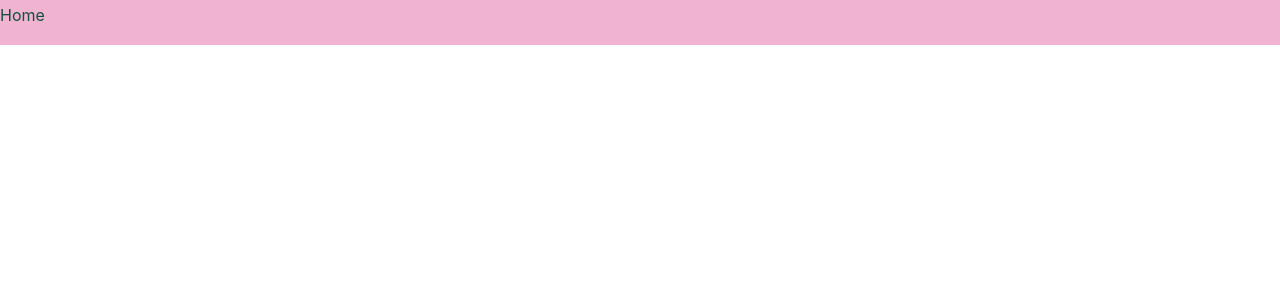
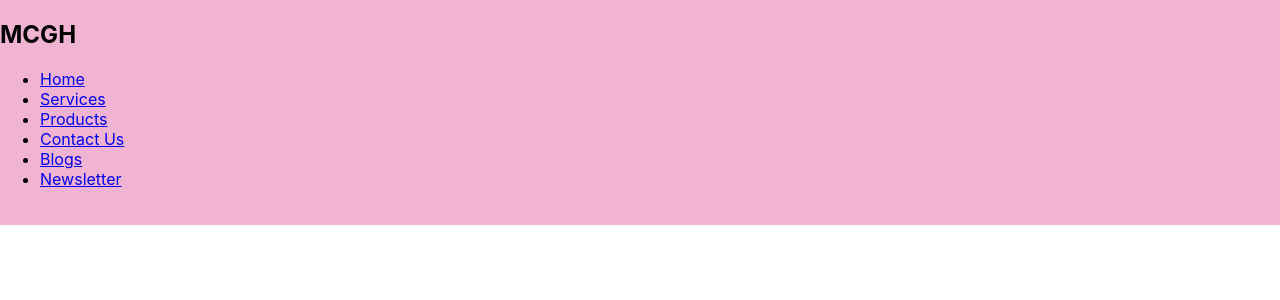
Before and after one commit to sadfool1/my-web-in-react, a React (Create React App) app: page / in a window 1280 px wide. Shown: the top 300 px of the page. Built offline with nearby package versions, Linux system fonts and the light colour scheme.

Commit message:
working on new navbar component

```diff
--- a/public/index.html
+++ b/public/index.html
@@ -15,6 +15,10 @@
       user's mobile device or desktop. See https://developers.google.com/web/fundamentals/web-app-manifest/
     -->
     <link rel="manifest" href="%PUBLIC_URL%/manifest.json" />
+    <script
+      src="https://kit.fontawesome.com/34cb44e58b.js"
+      crossorigin="anonymous"
+    ></script>
     <!--
       Notice the use of %PUBLIC_URL% in the tags above.
       It will be replaced with the URL of the `public` folder during the build.
--- a/src/components/UI/Navbar/NavElements/NavElements.js
+++ b/src/components/UI/Navbar/NavElements/NavElements.js
@@ -1,7 +1,35 @@
 import classes from "./NavElements.module.css";
+import React from "react";
 
-const NavElements = props => {
-  return <div className={classes.navButton}>{props.text}</div>;
-};
-
-export default NavElements;
+export const MenuItems = [
+  {
+    title: "Home",
+    url: "#",
+    cName: "nav-links",
+  },
+  {
+    title: "Services",
+    url: "#",
+    cName: "nav-links",
+  },
+  {
+    title: "Products",
+    url: "#",
+    cName: "nav-links",
+  },
+  {
+    title: "Contact Us",
+    url: "#",
+    cName: "nav-links",
+  },
+  {
+    title: "Blogs",
+    url: "#",
+    cName: "nav-links",
+  },
+  {
+    title: "Newsletter",
+    url: "#",
+    cName: "nav-links",
+  },
+];
--- a/src/components/UI/Navbar/NavElements/NavElements.module.css
+++ b/src/components/UI/Navbar/NavElements/NavElements.module.css
@@ -3,6 +3,6 @@
 }
 
 .navButton {
-  color: #134e41;
-  padding-top: 5px;
+  color: "black";
+  padding: auto;
 }
--- a/src/components/UI/Navbar/Navbar.js
+++ b/src/components/UI/Navbar/Navbar.js
@@ -1,11 +1,27 @@
 import classes from "./Navbar.module.css";
-import NavElements from "./NavElements/NavElements";
+import React from "react";
+import { MenuItems } from "./NavElements/NavElements.js";
 
 const Navbar = () => {
   return (
     <div>
       <nav className={classes.topNav}>
-        <NavElements text="Home"> Test </NavElements>
+        <h1 className={classes.navBarLogo}>
+          {" "}
+          MCGH <i src="..../static/mylogo.jpg"> </i>{" "}
+        </h1>
+        <div className="menuIcon"> </div>
+        <ul>
+          {MenuItems.map((item, index) => {
+            return (
+              <li key={index}>
+                <a className={MenuItems.cName} href={item.url}>
+                  {item.title}
+                </a>
+              </li>
+            );
+          })}
+        </ul>
       </nav>
     </div>
   );
--- a/src/components/UI/Navbar/Navbar.module.css
+++ b/src/components/UI/Navbar/Navbar.module.css
@@ -6,3 +6,7 @@
 .navButtons {
   text-color: "palevioletred";
 }
+.navBarLogo {
+}
+.menuIcon {
+}
```
Also changed, not shown: static/mylogo.jpg (added).
